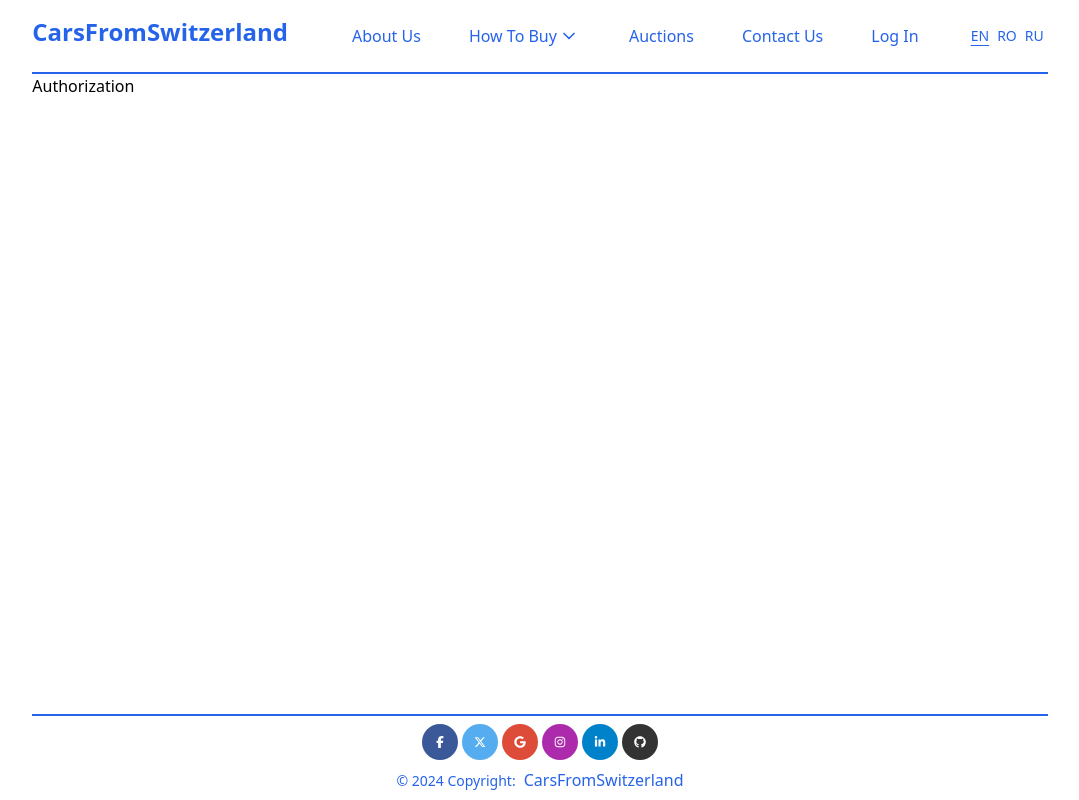
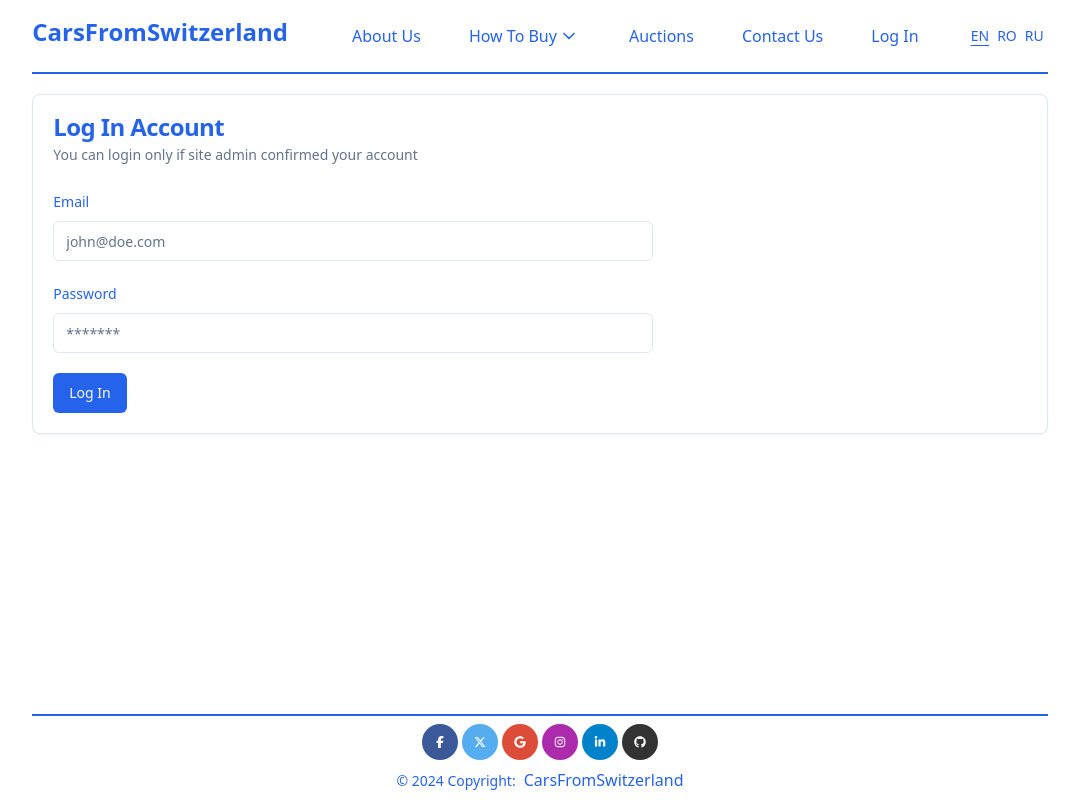
Before and after one commit to C0L2/auctions, a React (Vite) app: page /authorization in a window 1280 px wide. Shown: the whole page, without its empty margins (100-1179 px from the left). Built offline with nearby package versions, Linux system fonts and the light colour scheme.

Commit message:
- created form for login

```diff
--- a/src/components/Header.tsx
+++ b/src/components/Header.tsx
@@ -19,7 +19,7 @@
         <a href="/" className="font-semibold text-2xl">
           {t('header.siteName')}
         </a>
-        <ul className="flex items-center gap-12">
+        <ul className="hidden q1024:flex q1024:items-center q1024:gap-12">
           <li>
             <a href="/about-us">{t('header.aboutUs')}</a>
           </li>
--- a/src/locales/en/global.json
+++ b/src/locales/en/global.json
@@ -88,6 +88,8 @@
   },
   "auth": {
     "login": {
+      "title": "Log In Account",
+      "atention": "You can login only if site admin confirmed your account",
       "email": "Email",
       "pswd": "Password",
       "log_in": "Log In",
--- a/src/locales/ro/global.json
+++ b/src/locales/ro/global.json
@@ -88,6 +88,8 @@
   },
   "auth": {
     "login": {
+      "title": "Autentificare Cont",
+      "atention": "Vă puteți autentifica numai dacă administratorul site-ului vă confirmă contul",
       "email": "Email",
       "pswd": "Parolă",
       "log_in": "Autentificare",
--- a/src/locales/ru/global.json
+++ b/src/locales/ru/global.json
@@ -88,6 +88,8 @@
   },
   "auth": {
     "login": {
+      "title": "Войти в Aккаунт",
+      "atention": "Вы можете войти только в том случае, если администратор сайта подтвердит вашу учетную запись.",
       "email": "Электронная почта",
       "pswd": "Пароль",
       "log_in": "Войти",
--- a/src/pages/Authorization/Authorization.tsx
+++ b/src/pages/Authorization/Authorization.tsx
@@ -1,5 +1,80 @@
+import {
+  Card,
+  CardDescription,
+  CardHeader,
+  CardTitle,
+} from '@/components/ui/card'
+import { Input } from '@/components/ui/input'
+import {
+  Form,
+  FormControl,
+  FormField,
+  FormItem,
+  FormLabel,
+  FormMessage,
+} from '@/components/ui/form'
+import { useLogin } from './hooks/useLogin'
+import { Button } from '@/components/ui/button'
+import { useTranslation } from 'react-i18next'
+
 const Authorization = () => {
-  return <div>Authorization</div>
+  const { t } = useTranslation('global')
+  const { form, onSubmit } = useLogin()
+  return (
+    <div className="mt-5 flex justify-center">
+      <Card className="p-5 w-full">
+        <CardHeader className="px-0 pt-0 ">
+          <CardTitle className="text-primary">
+            {t('auth.login.title')}
+          </CardTitle>
+          <CardDescription>{t('auth.login.atention')}</CardDescription>
+        </CardHeader>
+        <Form {...form}>
+          <form onSubmit={form.handleSubmit(onSubmit)} className="space-y-5">
+            <FormField
+              control={form.control}
+              name="email"
+              render={({ field }) => (
+                <FormItem>
+                  <FormLabel className="text-primary">
+                    {t('auth.login.email')}
+                  </FormLabel>
+                  <FormControl>
+                    <Input
+                      {...field}
+                      className="w-full max-w-[600px]"
+                      placeholder={t('auth.placeholders.email')}
+                    />
+                  </FormControl>
+                  <FormMessage />
+                </FormItem>
+              )}
+            />
+            <FormField
+              control={form.control}
+              name="password"
+              render={({ field }) => (
+                <FormItem>
+                  <FormLabel className="text-primary">
+                    {t('auth.login.pswd')}
+                  </FormLabel>
+                  <FormControl>
+                    <Input
+                      {...field}
+                      className="w-full max-w-[600px]"
+                      placeholder={t('auth.placeholders.password')}
+                    />
+                  </FormControl>
+                  <FormMessage />
+                </FormItem>
+              )}
+            />
+            <Button type="submit">{t('auth.login.log_in')}</Button>
+          </form>
+        </Form>
+      </Card>
+    </div>
+  )
 }
 
 export default Authorization
--- a/src/pages/Authorization/types.ts
+++ b/src/pages/Authorization/types.ts
@@ -7,9 +7,10 @@
     .string()
     .min(6, 'The password must be at least 6 characters long.')
     .max(32, 'The password must be a maximum of 32 characters.')
-    .regex(
-      /^(?=.*[a-z])(?=.*[A-Z])(?=.*\d)(?=.*[!@#$%&*-])[A- Za-z\d!@#$%&*-]{6,}$/,
-    ),
+    .regex(new RegExp('^(?=.*?[A-Z])(?=.*?[a-z])(?=.*?[0-9]).{8,}$'), {
+      message:
+        'Password must be at least 8 characters and contain an uppercase letter, lowercase letter, and number',
+    }),
 })
 
 export const resetPasswordFormSchema = z
@@ -31,16 +32,18 @@
       .string()
       .min(6, 'The password must be at least 6 characters long.')
       .max(32, 'The password must be a maximum of 32 characters.')
-      .regex(
-        /^(?=.*[a-z])(?=.*[A-Z])(?=.*\d)(?=.*[!@#$%&*-])[A- Za-z\d!@#$%&*-]{6,}$/,
-      ),
+      .regex(new RegExp('^(?=.*?[A-Z])(?=.*?[a-z])(?=.*?[0-9]).{8,}$'), {
+        message:
+          'Password must be at least 8 characters and contain an uppercase letter, lowercase letter, and number',
+      }),
     repeatPassword: z
       .string()
       .min(6, 'The password must be at least 6 characters long.')
       .max(32, 'The password must be a maximum of 32 characters.')
-      .regex(
-        /^(?=.*[a-z])(?=.*[A-Z])(?=.*\d)(?=.*[!@#$%&*-])[A- Za-z\d!@#$%&*-]{6,}$/,
-      ),
+      .regex(new RegExp('^(?=.*?[A-Z])(?=.*?[a-z])(?=.*?[0-9]).{8,}$'), {
+        message:
+          'Password must be at least 8 characters and contain an uppercase letter, lowercase letter, and number',
+      }),
     phone: z.string().min(3),
     country: z.string().min(4),
     city: z.string(),
--- a/tsconfig.json
+++ b/tsconfig.json
@@ -21,7 +21,8 @@
     "noFallthroughCasesInSwitch": true,
     "baseUrl": ".",
     "paths": {
-      "@/*": ["./src/*"]
+      "@/*": ["./src/*"],
+      "@/components/ui/card": ["./src/components/ui/card"]
     }
   },
   "include": ["src"],
```
Also changed, not shown: components.json.
